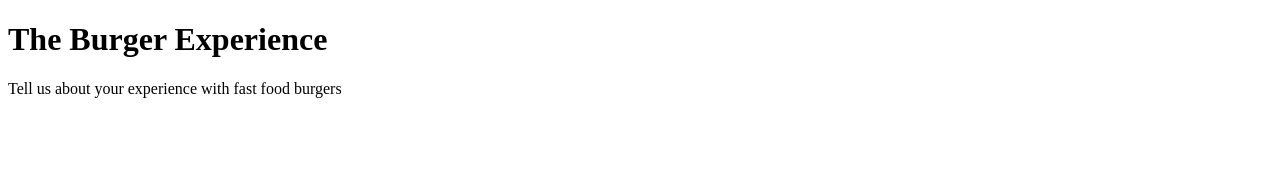
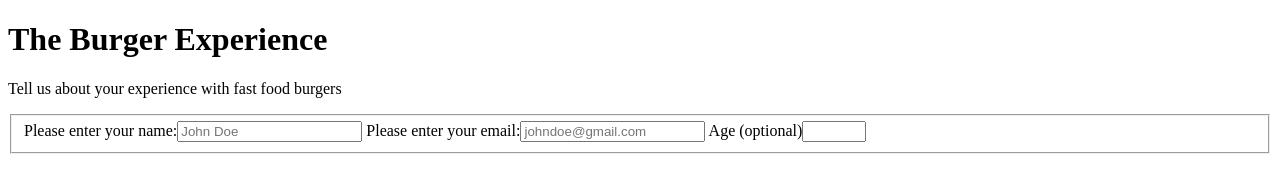
Before and after one commit to Dwayne-Lacey/SurveyForm, a plain HTML site: page index.html in a window 1280 px wide. Drawn offline with Linux system fonts and the light colour scheme.

Commit message:
Added fieldset for user information

```diff
--- a/index.html
+++ b/index.html
@@ -2,14 +2,19 @@
 <html lang="en">
     <head>
         <meta charset="UTF-8">
+        <meta name="viewport" content="device-width, initial-scale=1.0">
         <title>Burger Survey</title>
         <link rel="stylesheet" href="styles.css" />
     </head>
     <body>
         <h1 id="title">The Burger Experience</h1>
         <p id="description">Tell us about your experience with fast food burgers</p>
-        <form>
-
+        <form id="survey-form">
+            <fieldset>
+                <label id="name-label" for="name">Please enter your name:<input id="name" name="name" type="text" placeholder="John Doe"/></label>
+                <label id="email-label" for="email">Please enter your email:<input id="email" name="email" type="email" placeholder="johndoe@gmail.com"/></label>
+                <label id="number-label">Age <label id="optional-label" class="optional">(optional)</label><input type="number" min="16" max="105"/></label>
+            </fieldset>
         </form>
     </body>
 </html>
```
